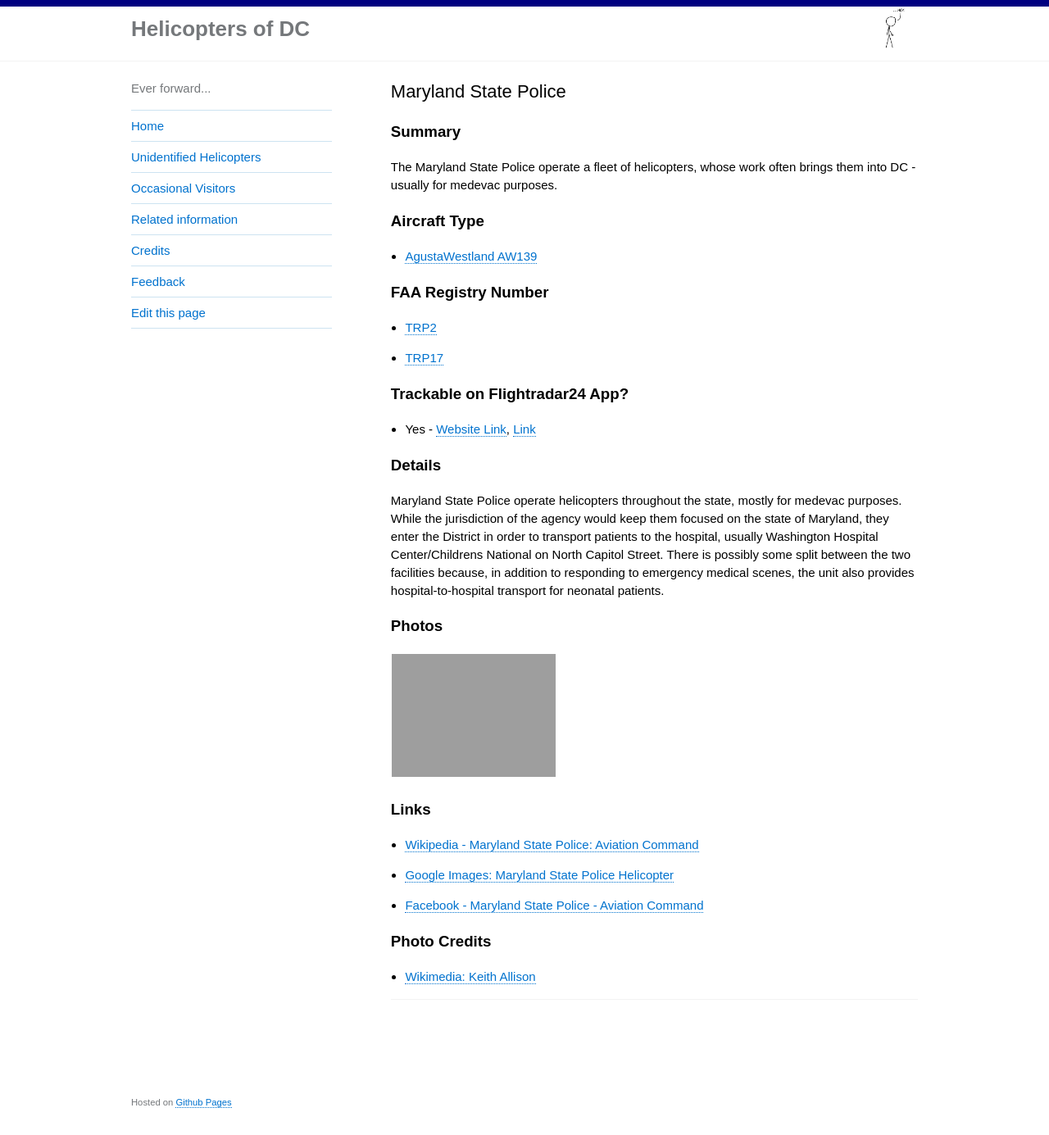
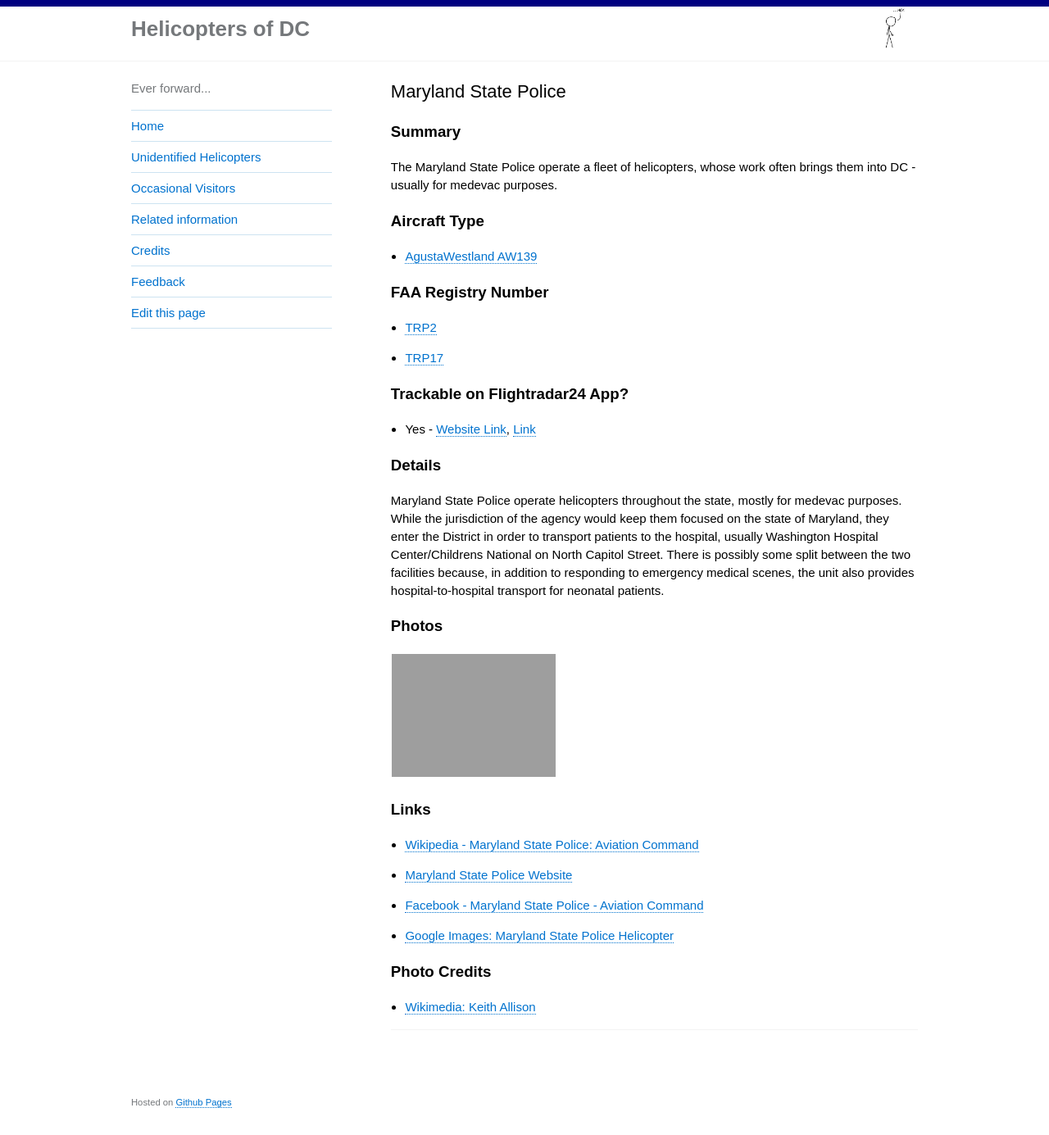
Before and after one commit to gbinal/dc-helicopters, a Jekyll site: the page built from _helicopters/99-maryland-state-police.md, in a window 1280 px wide and 1385 px high. Shown: the whole window at 82% size. Built offline with Jekyll 4.4.1, drawn with Linux system fonts in a browser that asks for light colours.

Commit message:
adding a link

```diff
--- a/_helicopters/99-maryland-state-police.md
+++ b/_helicopters/99-maryland-state-police.md
@@ -33,9 +33,9 @@
 
 
 * [Wikipedia - Maryland State Police: Aviation Command](https://en.wikipedia.org/wiki/Maryland_State_Police#Aviation_Command)
+* [Maryland State Police Website](https://mdsp.maryland.gov/Organization/Pages/SupportServicesBureau/AviationCommand.aspx)
+* [Facebook - Maryland State Police - Aviation Command](https://www.facebook.com/mspaviation/)
 * [Google Images: Maryland State Police Helicopter](https://www.google.com/search?q=maryland+state+police+helicopter)
-* [Facebook - Maryland State Police - Aviation Command](https://www.facebook.com/mspaviation/)
-
 
 
 ### Photo Credits
```
